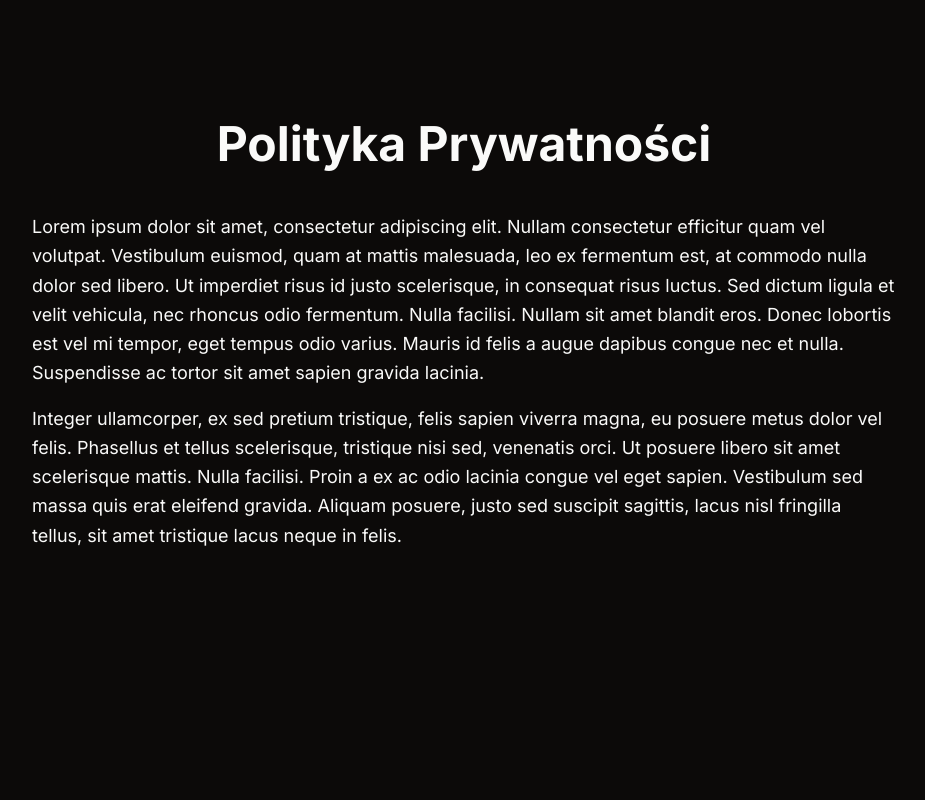
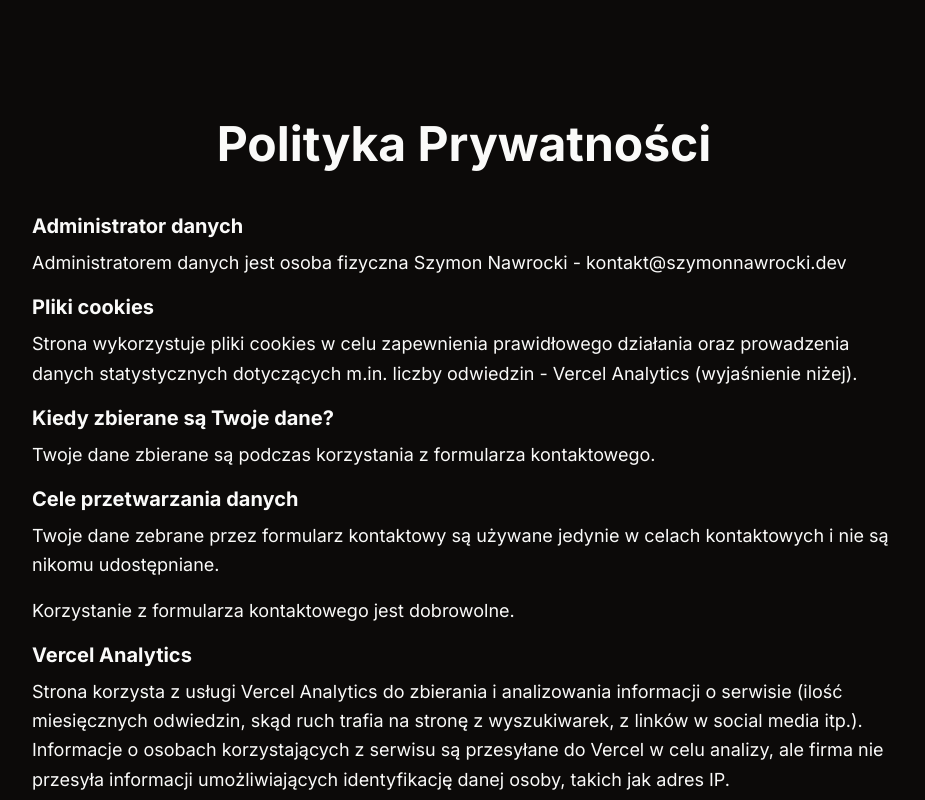
Before and after one commit to SzymekNawrocki/Portfolio, a Next.js app: page /privacy-policy in a window 1280 px wide. Shown: the top 800 px of the page, without its empty margins (176-1101 px from the left). Built offline with nearby package versions, Linux system fonts and the light colour scheme.

Commit message:
Styled privacy policy and fixed the projects section

```diff
--- a/app/about/page.tsx
+++ b/app/about/page.tsx
@@ -69,10 +69,11 @@ export default function Page() {
             />
           </div>
         )}
-            <p className="text-center mb-4">{item.description}</p>
+        <p className="text-justify mb-4">{item.description}</p>
       </div>
     </div>
   ))}
 </div>
+
   );
 }
--- a/app/contact/page.tsx
+++ b/app/contact/page.tsx
@@ -10,11 +10,11 @@ export const metadata: Metadata = {
 export default function ContactPage() {
   return (
     <>
+    <div className="px-4">
       <div className="flex flex-col items-center mt-10 lg:mt-14 space-y-10">
         <div className="max-w-[80%] mx-auto mb-10 lg:mb-14">
           <PageTitle>Kontakt</PageTitle>
         </div>
-
         <div className="max-w-lg w-full mb-10 lg:mb-0">
           <p className="text-center mb-4">
             Masz pytanie, ofertę współpracy? Skorzystaj z&nbsp;formularza
@@ -27,19 +27,17 @@ export default function ContactPage() {
             </a>
           </p>
         </div>
-
         <div className="w-full max-w-lg mb-4">
           <ContactForm />
         </div>
-
         <div className="flex space-x-4 mt-4">
-          <a href="https://github.com/yourusername" target="_blank" rel="noopener noreferrer">
+          <a href="https://github.com/SzymekNawrocki" target="_blank" rel="noopener noreferrer">
             <FaGithub className="text-primary hover:text-" size={30} />
           </a>
-          <a href="https://facebook.com/yourusername" target="_blank" rel="noopener noreferrer">
+          <a href="https://www.facebook.com/szymon.nawrocki.10/" target="_blank" rel="noopener noreferrer">
             <FaFacebook className="text-primary hover:text-" size={30} />
           </a>
-          <a href="https://linkedin.com/in/yourusername" target="_blank" rel="noopener noreferrer">
+          <a href="https://www.linkedin.com/in/szymon-nawrocki-660940204/" target="_blank" rel="noopener noreferrer">
             <FaLinkedin className="text-primary hover:text-" size={30} />
           </a>
           <a href="https://instagram.com/yourusername" target="_blank" rel="noopener noreferrer">
@@ -47,6 +45,8 @@ export default function ContactPage() {
           </a>
         </div>
       </div>
-    </>
+    </div>
+  </>
+
   );
 }
--- a/app/privacy-policy/page.tsx
+++ b/app/privacy-policy/page.tsx
@@ -1,28 +1,46 @@
-import PageTitle from "@/components/PageTitle"
+import PageTitle from "@/components/PageTitle";
 
 export default function PrivacyPolicy() {
-    return (
-        <div className="max-w-4xl mx-auto px-4 py-8 h-screen mt-11">
-         <PageTitle>Polityka Prywatności</PageTitle>
-          <p className="text-lg leading-relaxed">
-            Lorem ipsum dolor sit amet, consectetur adipiscing elit. Nullam
-            consectetur efficitur quam vel volutpat. Vestibulum euismod, quam at
-            mattis malesuada, leo ex fermentum est, at commodo nulla dolor sed
-            libero. Ut imperdiet risus id justo scelerisque, in consequat risus
-            luctus. Sed dictum ligula et velit vehicula, nec rhoncus odio fermentum.
-            Nulla facilisi. Nullam sit amet blandit eros. Donec lobortis est vel
-            mi tempor, eget tempus odio varius. Mauris id felis a augue dapibus
-            congue nec et nulla. Suspendisse ac tortor sit amet sapien gravida
-            lacinia.
-          </p>
-          <p className="text-lg leading-relaxed mt-4">
-            Integer ullamcorper, ex sed pretium tristique, felis sapien viverra
-            magna, eu posuere metus dolor vel felis. Phasellus et tellus
-            scelerisque, tristique nisi sed, venenatis orci. Ut posuere libero
-            sit amet scelerisque mattis. Nulla facilisi. Proin a ex ac odio
-            lacinia congue vel eget sapien. Vestibulum sed massa quis erat
-            eleifend gravida. Aliquam posuere, justo sed suscipit sagittis, lacus
-            nisl fringilla tellus, sit amet tristique lacus neque in felis.
-          </p>
-        </div> )
+  return (
+    <div className="max-w-4xl mx-auto px-4 py-8 mt-11">
+      <PageTitle>Polityka Prywatności</PageTitle>
+
+      <div className="mt-6">
+        <h2 className="text-xl font-bold mb-2">Administrator danych</h2>
+        <p className="text-lg leading-relaxed mb-4">
+          Administratorem danych jest osoba fizyczna Szymon Nawrocki -{" "}
+          <a href="mailto:kontakt@szymonnawrocki.dev">kontakt@szymonnawrocki.dev</a>
+        </p>
+
+        <h2 className="text-xl font-bold mb-2">Pliki cookies</h2>
+        <p className="text-lg leading-relaxed mb-4">
+          Strona wykorzystuje pliki cookies w celu zapewnienia prawidłowego działania oraz prowadzenia danych statystycznych dotyczących m.in. liczby odwiedzin - Vercel Analytics (wyjaśnienie niżej).
+        </p>
+
+        <h2 className="text-xl font-bold mb-2">Kiedy zbierane są Twoje dane?</h2>
+        <p className="text-lg leading-relaxed mb-4">
+          Twoje dane zbierane są podczas korzystania z formularza kontaktowego.
+        </p>
+
+        <h2 className="text-xl font-bold mb-2">Cele przetwarzania danych</h2>
+        <p className="text-lg leading-relaxed mb-4">
+          Twoje dane zebrane przez formularz kontaktowy są używane jedynie w celach kontaktowych i nie są nikomu udostępniane.
+        </p>
+        <p className="text-lg leading-relaxed mb-4">
+          Korzystanie z formularza kontaktowego jest dobrowolne.
+        </p>
+
+        <h2 className="text-xl font-bold mb-2">Vercel Analytics</h2>
+        <p className="text-lg leading-relaxed mb-4">
+          Strona korzysta z usługi Vercel Analytics do zbierania i analizowania informacji o serwisie (ilość miesięcznych odwiedzin, skąd ruch trafia na stronę z wyszukiwarek, z linków w social media itp.). Informacje o osobach korzystających z serwisu są przesyłane do Vercel w celu analizy, ale firma nie przesyła informacji umożliwiających identyfikację danej osoby, takich jak adres IP.
+        </p>
+
+        <h2 className="text-xl font-bold mb-2">Pozostałe informacje</h2>
+        <p className="text-lg leading-relaxed">
+          W razie jakichkolwiek pytań proszę o kontakt na{" "}
+          <a href="mailto:kontakt@szymonnawrocki.dev">kontakt@szymonnawrocki.dev</a>
+        </p>
+      </div>
+    </div>
+  );
 }
--- a/app/projects/page.tsx
+++ b/app/projects/page.tsx
@@ -37,24 +37,26 @@ export default async function ProjectsModelsPage() {
   <div className="space-y-8">
     {allProjectsModels.map((project, index) => (
       <div key={index} className="p-3 border border-border rounded-lg bg-card">
-            <div className="flex items-center space-x-4">
+        <div className="flex flex-col md:flex-row md:items-start md:space-x-4">
+          <div className=" mt-2 md:mt-6 md:order-1">
             <Image
               src={project.image.url}
               alt={project.title}
               width={300}
               height={100}
-                className=" ml-4 h-50 object-cover rounded-lg mt-11 "
+              className="md:w-auto h-50 object-cover rounded-lg hidden md:block"
             />
-              <div>
-                <h2 className="text-2xl font-bold text-primary mr-4 ml-4">{project.title}</h2>
-                <p className="text-muted-foreground mt-4 mr-4 ml-4 ">{project.description}</p>
+          </div>
+          <div className="order-1 md:flex-1 md:mt-6">
+            <h2 className="text-2xl font-bold text-primary mt-2 md:ml-4">{project.title}</h2>
+            <p className="text-muted-foreground mt-2 md:ml-4">{project.description}</p>
           </div>
         </div>
-            <div className="m-ta4 flex space-x-4 justify-end ">
-              <a href={project.gitlink} className="text-primary hover:text-primary-foreground">
+        <div className="order-4 md:order-none flex space-x-4 justify-center md:justify-end mt-4">
+          <a href={project.gitlink} className="text-primary hover:text-primary-foreground" target="_blank">
             <FaGithub size={24} />
           </a>
-              <a href={project.sitelink} className="text-primary hover:text-primary-foreground">
+          <a href={project.sitelink} className="text-primary hover:text-primary-foreground" target="_blank">
             <FaExternalLinkAlt size={24} />
           </a>
         </div>
```
Lines whose indentation alone changed are shown as unchanged.
